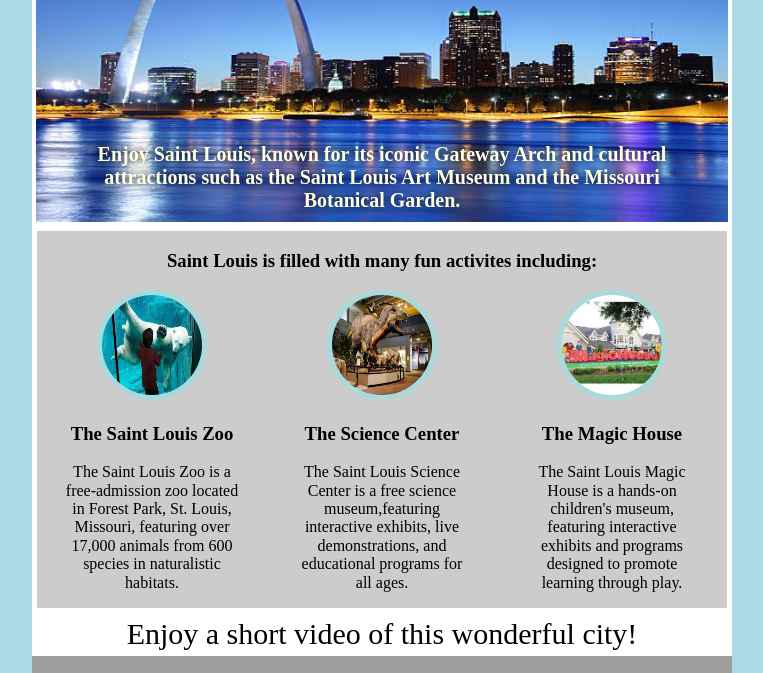
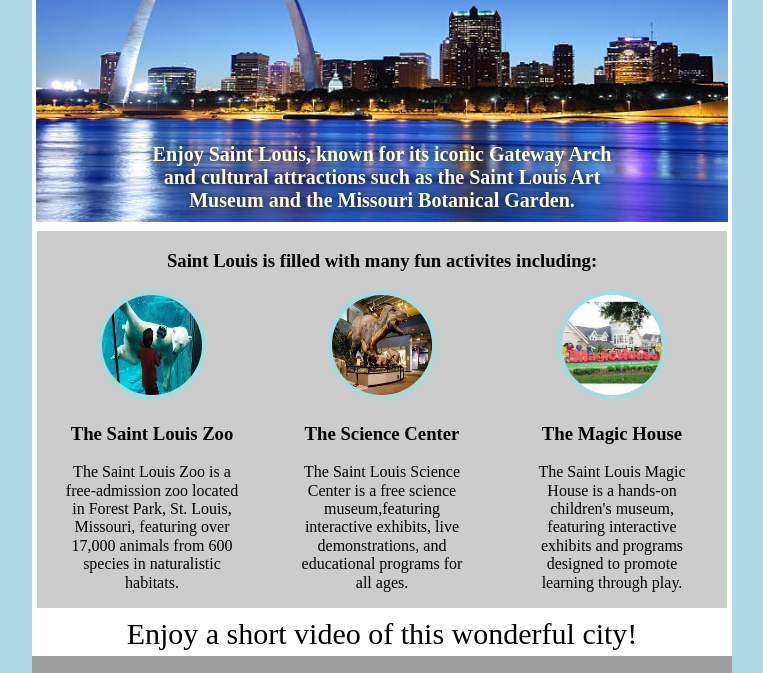
Before and after one commit to herbatorres1100/home, a website: page index.html in a window 1280 px wide. Shown: the part 127-800 px from the top of the page, without its empty margins (258-1021 px from the left). Drawn offline with nearby package versions, Linux system fonts and the light colour scheme; grey boxes are pictures that could not be loaded.

Commit message:
Update styles.css

```diff
--- a/styles.css
+++ b/styles.css
@@ -32,7 +32,7 @@
 
 #header-statement {
 
-    max-width: 600px;
+    width: 470px;
     margin: 150px auto 0px auto;
     padding: 10px;
     font-size: 20px;
```
